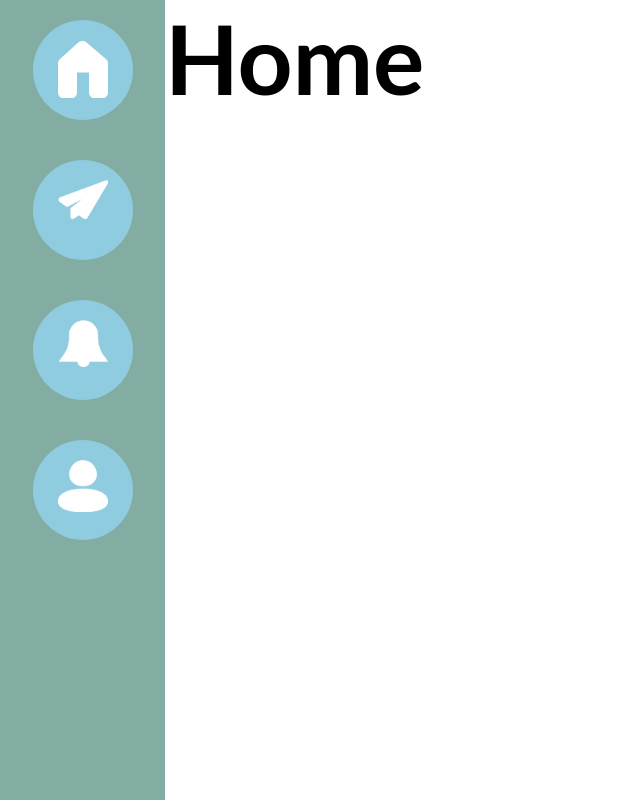
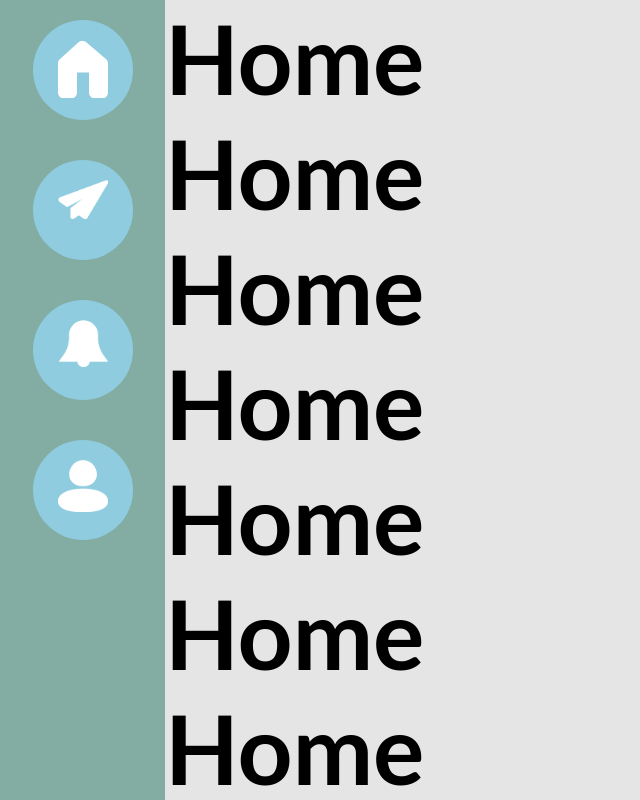
Before and after one commit to sherrygao821/CSCI201_Project_Float, a React (Create React App) app: page / in a window 1280 px wide. Shown: the whole page, without its empty margins (0-640 px from the left). Built offline with nearby package versions, Linux system fonts and the light colour scheme.

Commit message:
fixed positioning of divs; added scrolling; hover change color

```diff
--- a/src/App.css
+++ b/src/App.css
@@ -1,17 +1,10 @@
-li{
-  float: left;
-}
 * {
   box-sizing: border-box;
   margin: 0;
   padding: 0;
   font-family: 'Lato', sans-serif;
-
-
 }
 
-
-.feed{
-  position: absolute;
-  left: 165px;
+.app{
+  display:flex;
 }
--- a/src/App.js
+++ b/src/App.js
@@ -12,19 +12,19 @@ import Profile from './pages/Profile';
 function App() {
   return (
 
-    <>
+    <div className ='app'>
       <Router>
-            <Navbar />
-          <div className = 'feed'>
+          <Navbar />
+          {/* <div className = 'feed'> */}
             <Switch>
               <Route path='/' exact component={Home} />
               <Route path='/dms' exact component={Dms} />
               <Route path='/notifications' exact component={Notifications} />
               <Route path='/profile' exact component={Profile} />
             </Switch>
-          </div>
+          {/* </div> */}
       </Router>
-    </>
+    </div>
   );
 }
 
--- a/src/components/Navbar.css
+++ b/src/components/Navbar.css
@@ -3,16 +3,16 @@
     text-align: center;
     width: 165px;
     height: 100vh;
-    display: flex;
-    position: fixed;
-    justify-content: flex-start;
-    flex-direction: column;
-
 }
 
 #circleButton{
     text-align: center;
     background-color: #8FCCDF;
+    transition: 0.5s;
+}
+
+#circleButton:hover{
+    background-color: black;
 }
 
 img {
--- a/src/components/Navbar.js
+++ b/src/components/Navbar.js
@@ -2,6 +2,7 @@ import React from 'react';
 import {SidebarData} from './SidebarData';
 import './Navbar.css';
 import {Link} from 'react-router-dom';
+import '../App.css';
 
 function Navbar() {
 
@@ -16,8 +17,8 @@ function Navbar() {
         top:0
       };
     return(
-        <div>
-            <nav className='nav-menu'>
+
+        <div className='nav-menu'>
             <div className='nav-menu-items'>
                 {SidebarData.map((item, index) => {
                     return (
@@ -31,8 +32,8 @@ function Navbar() {
                     );
                 })}
             </div>
-            </nav>
         </div>
+
     );
 }
 
--- a/src/pages/Home.js
+++ b/src/pages/Home.js
@@ -5,6 +5,26 @@ function Home() {
 
     <div className='home' >
         <h1>Home</h1>
+        <h1>Home</h1>
+        <h1>Home</h1>
+        <h1>Home</h1>
+        <h1>Home</h1>
+        <h1>Home</h1>
+        <h1>Home</h1>
+        <h1>Home</h1>
+        <h1>Home</h1>
+        <h1>Home</h1>
+        <h1>Home</h1>
+        <h1>Home</h1>
+        <h1>Home</h1>
+        <h1>Home</h1>
+        <h1>Home</h1>
+        <h1>Home</h1>
+        <h1>Home</h1>
+        <h1>Home</h1>
+        <h1>Home</h1>
+        <h1>Home</h1>
+
     </div>
   );
 }
--- a/src/pages/pages.css
+++ b/src/pages/pages.css
@@ -1,10 +1,9 @@
 
 .dms, .home, .notifications, .profile{
+    flex-grow: 1;
+    font-size: 3rem;
+    background-color: #E5E5E5;
+    height: 100vh;
+    overflow-y: scroll;
 
-    display: flex;
-    flex-direction: column;
-    /* height: 90vh; */
-    align-items: center;
-    justify-content: center;
-    font-size: 3rem;
 }
```
Lines whose indentation alone changed are shown as unchanged.
